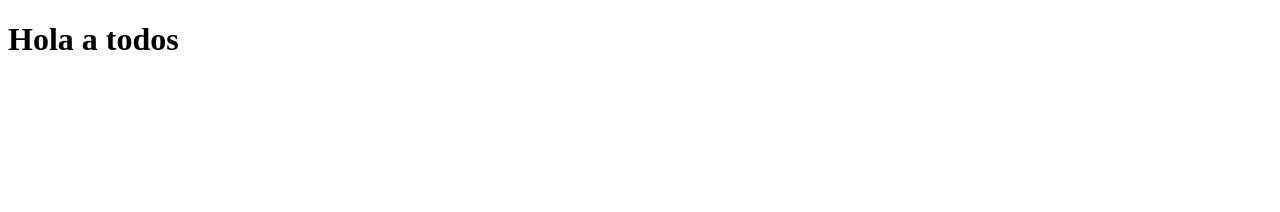
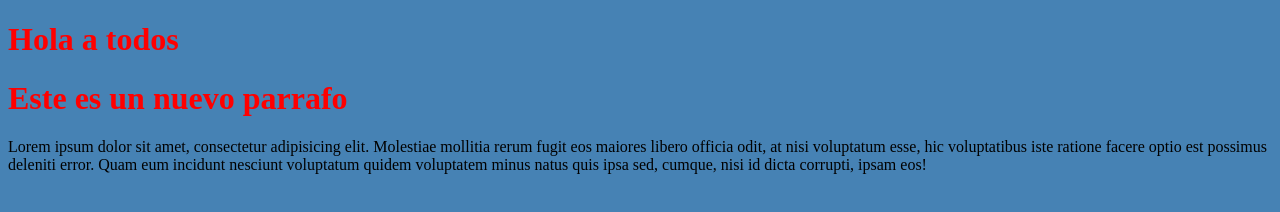
Before and after one commit to Abimael-Guerrero/Prueba-2-de-repositorio, a plain HTML site: page index.html in a window 1280 px wide. Drawn offline with Linux system fonts and the light colour scheme.

Commit message:
Nuevos elementos y estilos

```diff
--- a/index.html
+++ b/index.html
@@ -4,8 +4,18 @@
       <meta charset="UTF-8">
       <meta name="viewport" content="width=device-width, initial-scale=1.0">
       <title>Prueba</title>
+      <style media="screen">
+         body{
+            background-color: steelblue;
+         }
+         h1{
+            color: red;
+         }
+      </style>
    </head>
    <body>
       <h1>Hola a todos</h1>
+      <h1>Este es un nuevo parrafo</h1>
+      <p>Lorem ipsum dolor sit amet, consectetur adipisicing elit. Molestiae mollitia rerum fugit eos maiores libero officia odit, at nisi voluptatum esse, hic voluptatibus iste ratione facere optio est possimus deleniti error. Quam eum incidunt nesciunt voluptatum quidem voluptatem minus natus quis ipsa sed, cumque, nisi id dicta corrupti, ipsam eos!</p>
    </body>
 </html>
```
